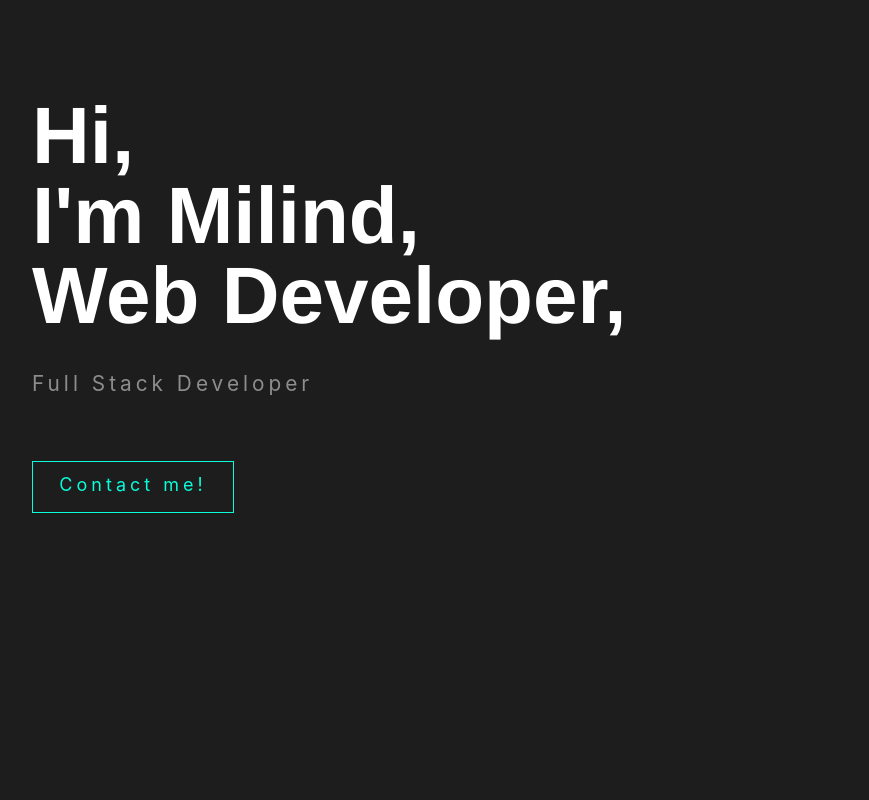
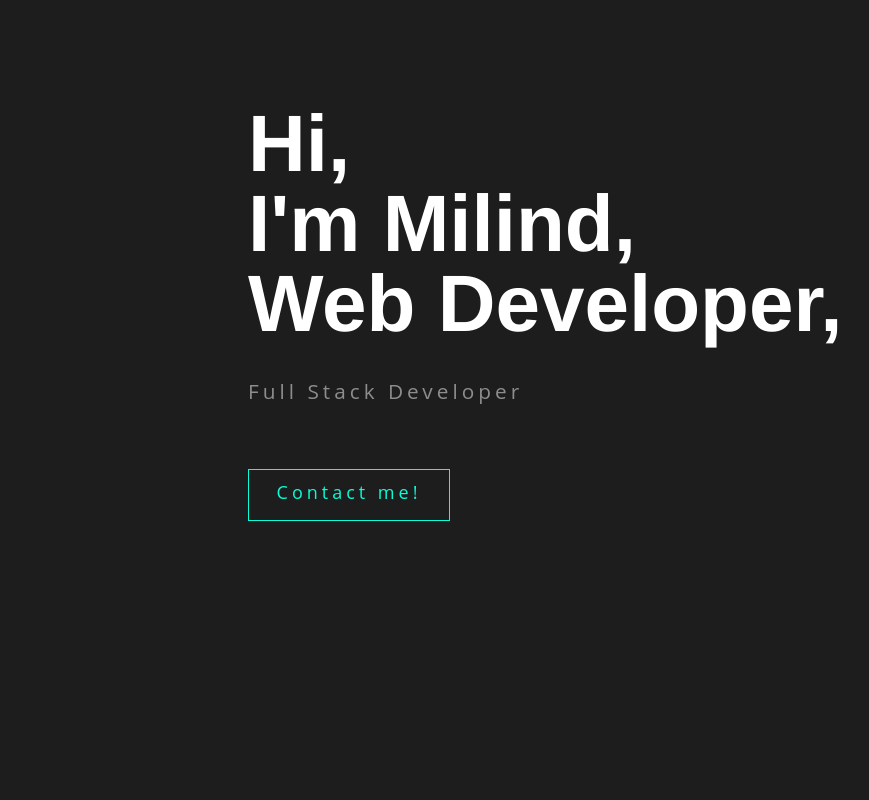
Before and after one commit to sambit-sunny/dev-portfolio, a React (Create React App) app: page / in a window 1280 px wide. Shown: the top 800 px of the page, without its empty margins (32-901 px from the left). Built offline with nearby package versions, Linux system fonts and the light colour scheme.

Commit message:
Add app styling

```diff
--- /dev/null
+++ b/src/App.css
@@ -0,0 +1,12 @@
+body {
+    font-size: 1.6rem;
+    line-height: 1.5;
+    background: #1d1d1d;
+    display: block;
+    min-width: 320px;
+    font-family: "Open Sans", sans-serif;
+    color: #fff;
+    padding-left: 13rem;
+    overflow-y: scroll;
+    overflow-x: hidden;
+}
--- a/src/App.js
+++ b/src/App.js
@@ -1,32 +1,13 @@
-import { createGlobalStyle } from "styled-components";
 import About from "./pages/About";
 import Contact from "./pages/Contact";
 import Home from "./pages/Home/Home";
 import Projects from "./pages/Projects";
 
-const GlobalStyle = createGlobalStyle`
-    body {
-        box-sizing: border-box;
-        margin: 0;
-        background-color: #1d1d1d;
-        color: #fff;
-        font-size: 1.6rem;
-        line-height: 1.5;
-        display: block;
-        min-width: 320px;
-        font-family: -apple-system, BlinkMacSystemFont,
-        'Segoe UI', 'Roboto', 'Oxygen', 'Ubuntu',
-        'Cantarell', 'Fira Sans', 'Droid Sans',
-        'Helvetica Neue', sans-serif;
-        -webkit-font-smoothing: antialiased;
-        -moz-osx-font-smoothing: grayscale;
-    }
-`;
+import "./App.css";
 
 function App() {
     return (
         <>
-            <GlobalStyle />
             <Home />
             <About />
             <Projects />
```
